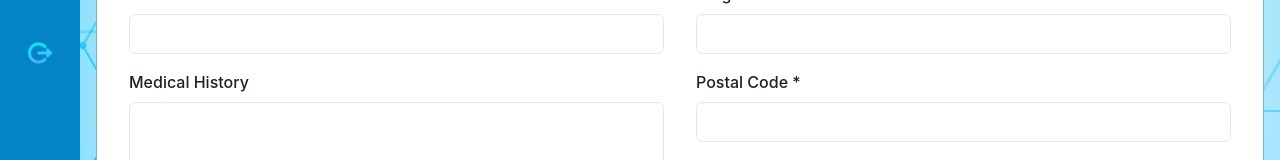
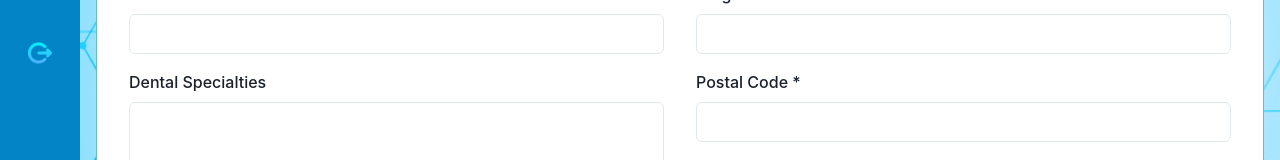
Before and after one commit to Rutiquewiski/HealthBridge, a React (Vite) app: page /new-dentist in a window 1280 px wide. Shown: the part 355-515 px from the top of the page. Built offline with nearby package versions, Linux system fonts and the light colour scheme; sample sign-in values are in the browser's storage.

Commit message:
New dentist and doctor page fix

```diff
--- a/src/pages/professionals/NewDentistPage.tsx
+++ b/src/pages/professionals/NewDentistPage.tsx
@@ -168,7 +168,7 @@ function NewDentistPage() {
                 onChange={(e) => setDocument(e.target.value)}
                 required
               />
-              <FormLabel>Medical History</FormLabel>
+              <FormLabel>Dental Specialties</FormLabel>
               <Textarea
                 height="350px"
                 maxHeight="350px"
--- a/src/pages/professionals/NewDoctorPage.tsx
+++ b/src/pages/professionals/NewDoctorPage.tsx
@@ -168,7 +168,7 @@ function NewDoctorPage() {
                 onChange={(e) => setDocument(e.target.value)}
                 required
               />
-              <FormLabel>Medical History</FormLabel>
+              <FormLabel>Medical Specialties</FormLabel>
               <Textarea
                 height="350px"
                 maxHeight="350px"
```
